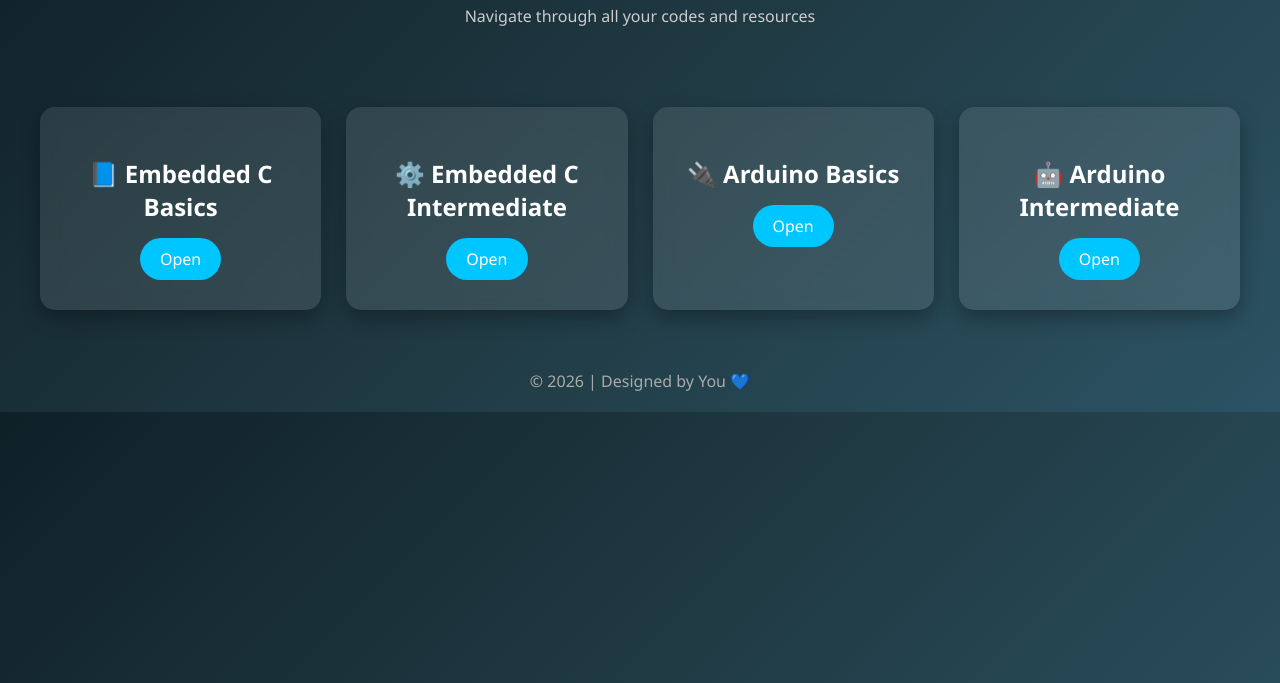
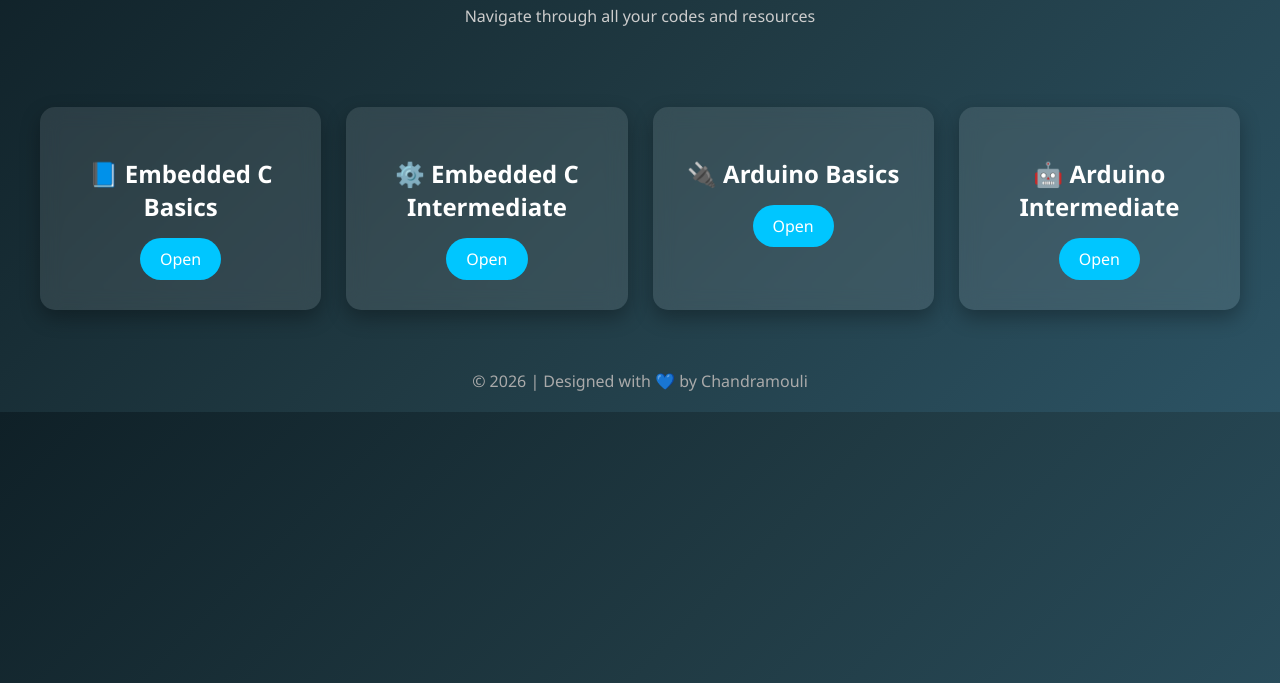
Before and after one commit to Chandramouli001/Embedded_IoT_BCT, a plain HTML site: page Web Pages/index.html in a window 1280 px wide. Shown: the part 117-800 px from the top of the page. Drawn offline with Linux system fonts and the light colour scheme.

Commit message:
Update index.html

```diff
--- a/Web Pages/index.html
+++ b/Web Pages/index.html
@@ -100,7 +100,7 @@
 </div>
 
 <footer>
-    © 2026 | Designed by You 💙
+    © 2026 | Designed with 💙 by Chandramouli
 </footer>
 
 </body>
```
